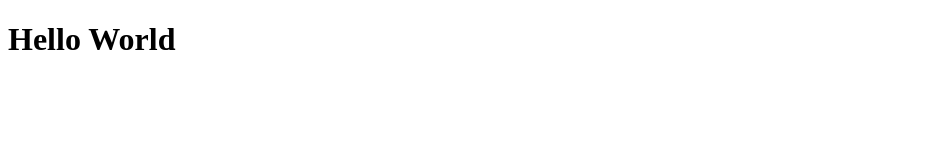
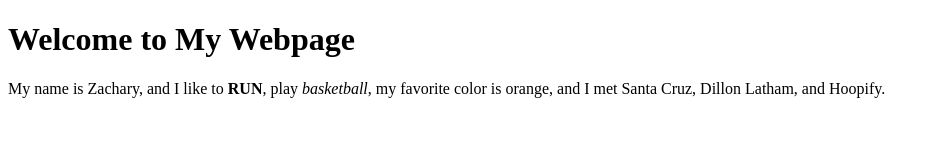
Before and after one commit to zacharyb2028/CS1-Unit1-Activity1, a plain HTML site: page index.html in a window 1280 px wide. Shown: the whole page, without its empty margins (0-940 px from the left). Drawn offline with Linux system fonts and the light colour scheme.

Commit message:
Added Heading and paragraph

```diff
--- a/index.html
+++ b/index.html
@@ -1,17 +1,13 @@
 <!DOCTYPE html>
-<html lang="en">
+<html>
+<head>
 
-<head>
-  <title>My Webpage</title>
-  <meta charset="UTF-8">
-  <meta name="viewport" content="width=device-width, initial-scale=1.0">
-  <link rel="stylesheet" href="style.css">
-</head>
+  </head>
+<body>
+<h1>Welcome to My Webpage</h1>
+<p> My name is Zachary, and I like to <strong>RUN</strong>, play <em>basketball</em>, my favorite color is orange, and I met Santa Cruz, Dillon Latham, and Hoopify.</p>
 
-<body>
-  <h1>Hello World</h1>
+</body>
 
 
-
-</body>
 </html>
```
